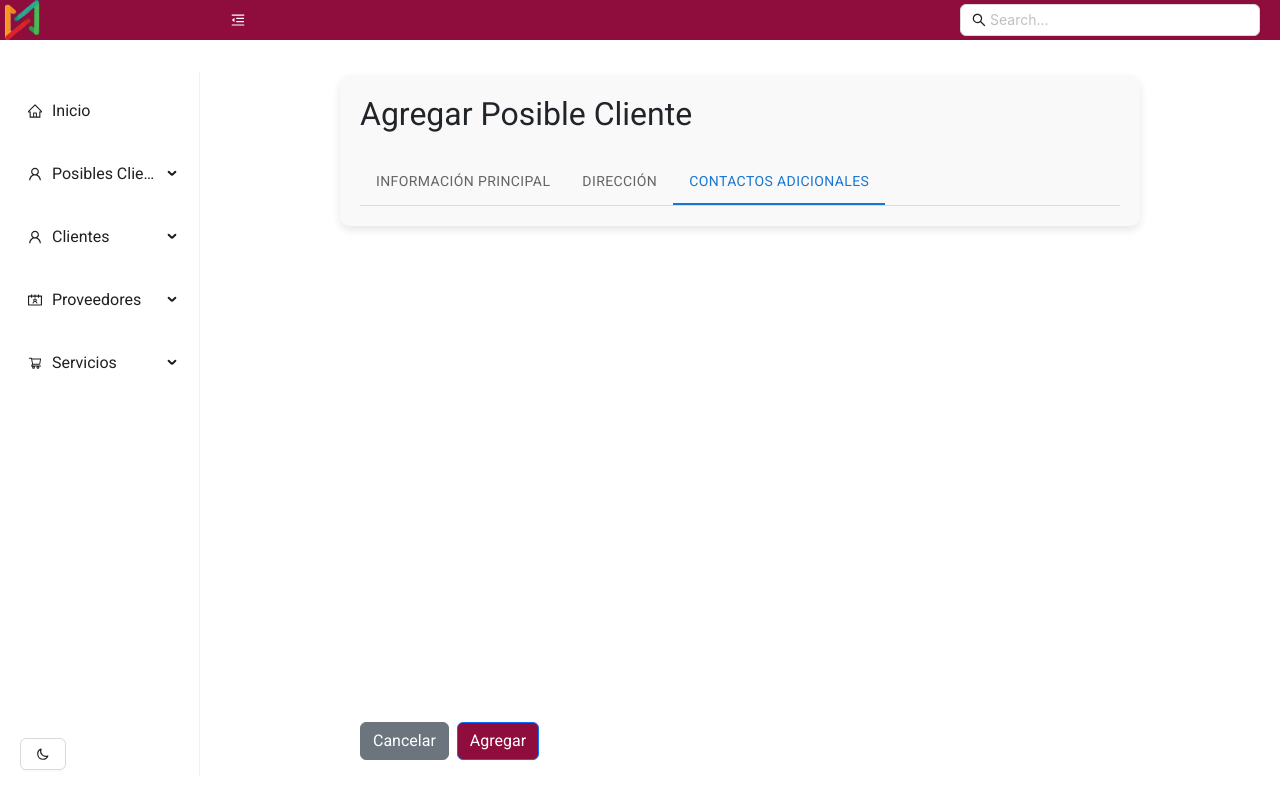
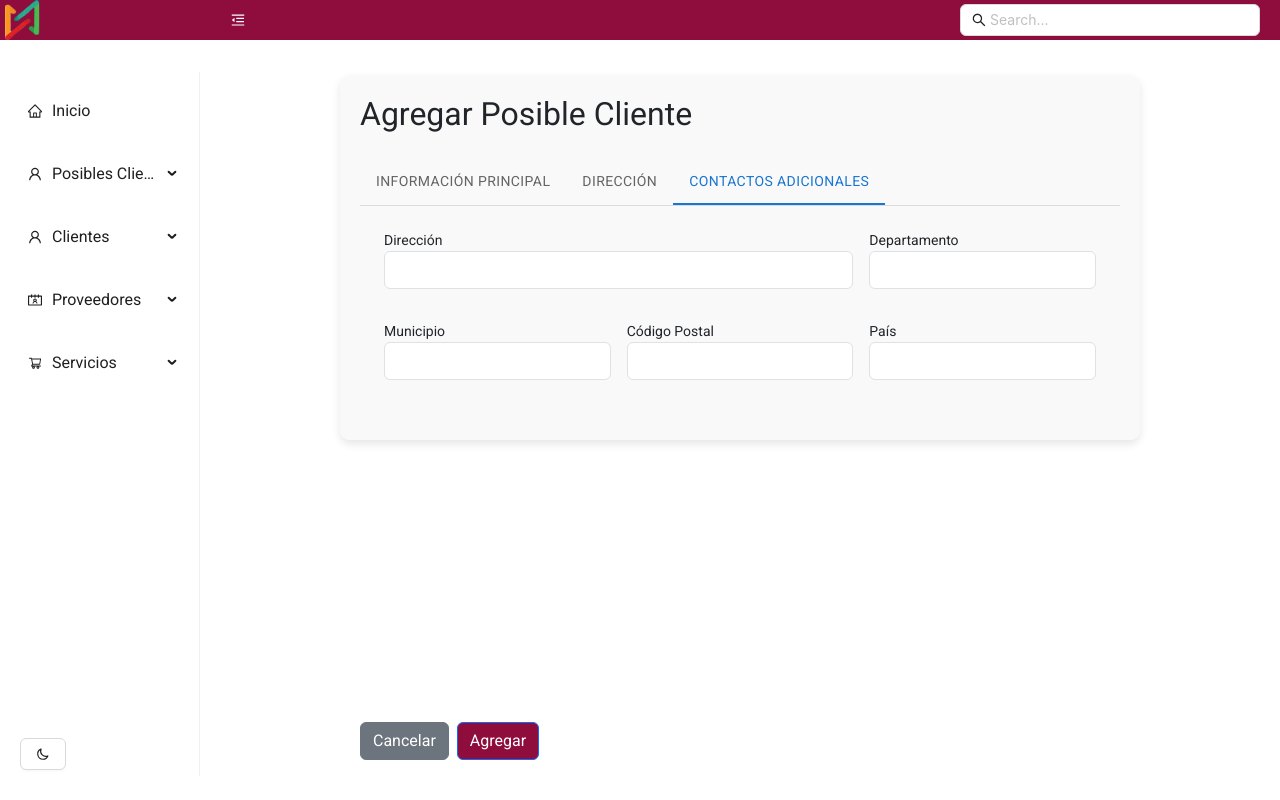
Before and after one commit to Ever-IG/crmqweba, a React (Vite) app in the folder vite-project/: page /NuevoPosibleCliente in a window 1280 px wide. Both pictures are taken after a click on the tab "CONTACTOS ADICIONALES". Built offline with nearby package versions, Linux system fonts and the light colour scheme.

Commit message:
nuevos cambios para información adicional del prospecto

```diff
--- a/vite-project/src/Components/NuevoPosibleCliente.jsx
+++ b/vite-project/src/Components/NuevoPosibleCliente.jsx
@@ -297,6 +297,75 @@ export default function NuevoPosibleCliente() {
                 </div>
               </div>
             </CustomTabPanel>
+            <CustomTabPanel value={value} index={2}>
+              <div className="row g-3">
+                <div className="col-md-8">
+                  <div className="form-group mb-3">
+                    <label htmlFor="POC_direccion">Dirección</label>
+                    <input
+                      type="text"
+                      className="form-control"
+                      id="POC_direccion"
+                      name="POC_direccion"
+                      value={newPosibleCliente.POC_direccion}
+                      onChange={handleChangeInput}
+                    />
+                  </div>
+                </div>
+                <div className="col-md-4">
+                  <div className="form-group mb-3">
+                    <label htmlFor="POC_departamento">Departamento</label>
+                    <input
+                      type="text"
+                      className="form-control"
+                      id="POC_departamento"
+                      name="POC_departamento"
+                      value={newPosibleCliente.POC_departamento}
+                      onChange={handleChangeInput}
+                    />
+                  </div>
+                </div>
+                <div className="col-md-4">
+                  <div className="form-group mb-3">
+                    <label htmlFor="POC_municipio">Municipio</label>
+                    <input
+                      type="text"
+                      className="form-control"
+                      id="POC_municipio"
+                      name="POC_municipio"
+                      value={newPosibleCliente.POC_municipio}
+                      onChange={handleChangeInput}
+                    />
+                  </div>
+                </div>
+                <div className="col-md-4">
+                  <div className="form-group mb-3">
+                    <label htmlFor="POC_codigo_postal">Código Postal</label>
+                    <input
+                      type="text"
+                      className="form-control"
+                      id="POC_codigo_postal"
+                      name="POC_codigo_postal"
+                      value={newPosibleCliente.POC_codigo_postal}
+                      onChange={handleChangeInput}
+                    />
+                  </div>
+                </div>
+                <div className="col-md-4">
+                  <div className="form-group mb-3">
+                    <label htmlFor="POC_pais">País</label>
+                    <input
+                      type="text"
+                      className="form-control"
+                      id="POC_pais"
+                      name="POC_pais"
+                      value={newPosibleCliente.POC_pais}
+                      onChange={handleChangeInput}
+                    />
+                  </div>
+                </div>
+              </div>
+            </CustomTabPanel>
           </Box>
 
           {/* Div para los botones fijos */}
```
